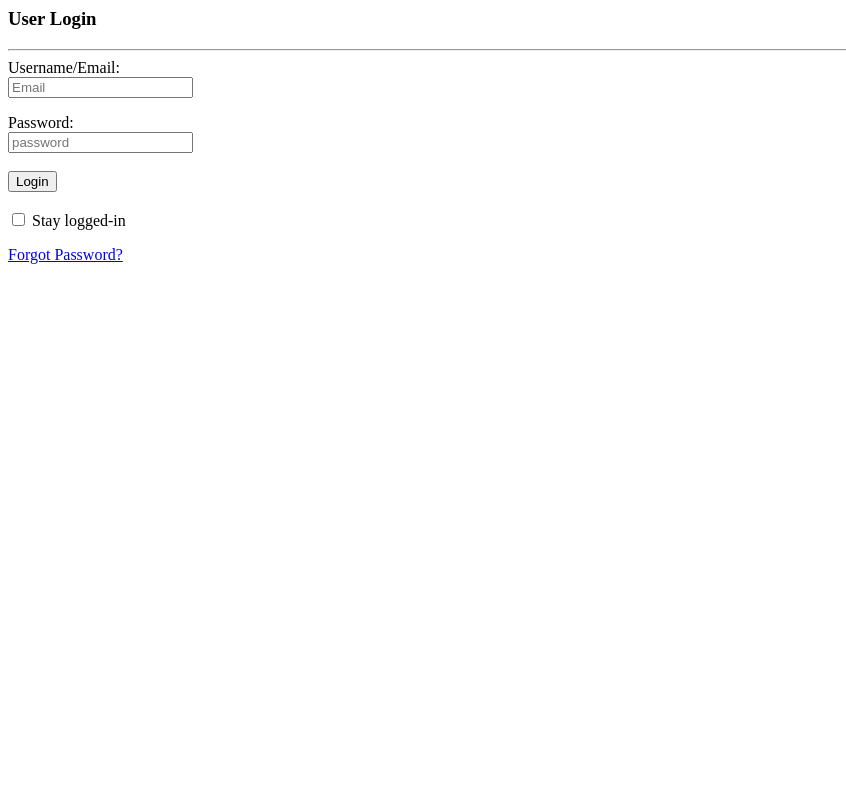
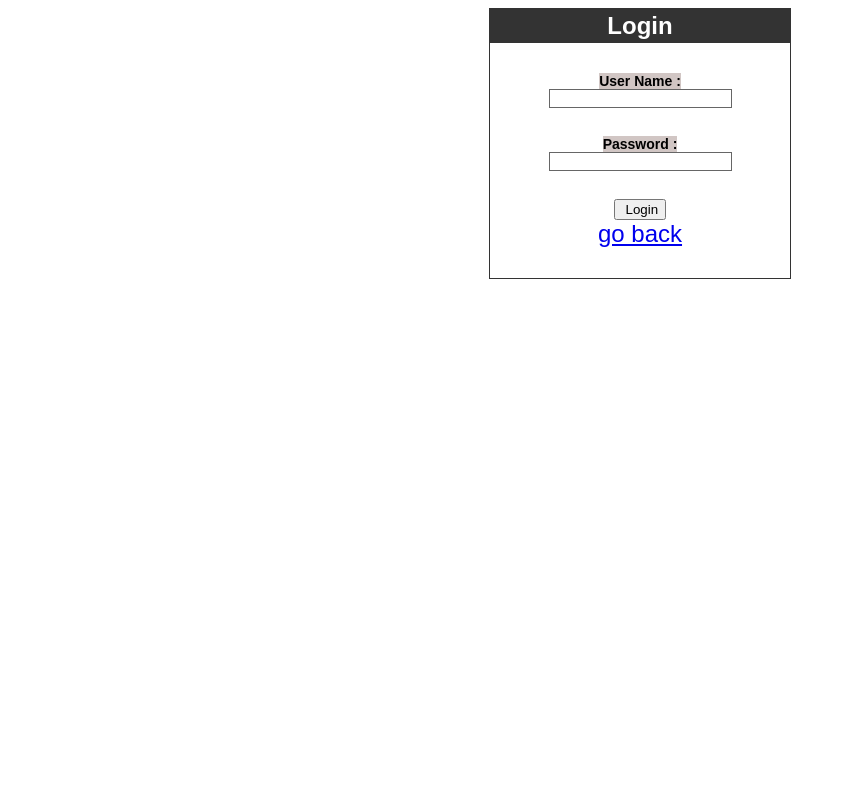
Before and after one commit to elmobai/Teamprojectgroupi, a PHP site: page /login.php in a window 1280 px wide. Shown: the whole page, without its empty margins (0-846 px from the left). Run offline with PHP 8.4, Linux system fonts and the light colour scheme; data that the repository does not hold is empty.

Commit message:
initial commit

```diff
--- a/login.php
+++ b/login.php
@@ -1,64 +1,80 @@
 <?php
-  include_once 'dbconnect.php';
-session_start();
+   include("dbconnect.php");
+   session_start();
 
+   if($_SERVER["REQUEST_METHOD"] == "POST") {
+      // username and password sent from form
 
-   if(isset($_SESSION['user'])!="")
-{
- echo "<script>alert('You are already logged in');</script>";
- header( 'Location: index.php');
-}
+      //$myusername = mysqli_real_escape_string($db,$_POST['username']);
+      //$mypassword = mysqli_real_escape_string($db,$_POST['password']);
 
-if(isset($_POST['btn-login']))
-{
- $username = mysql_real_escape_string($_POST['username']);
- $password = mysql_real_escape_string($_POST['password']);
- $res=mysql_query("SELECT * FROM user WHERE username='$username'");
- $row=mysql_fetch_array($res);
+      $sql = "SELECT id FROM admin WHERE username = '$myusername' and passcode = '$mypassword'";
+     // $result = mysqli_query($db,$sql);
+    //  $row = mysqli_fetch_array($result,MYSQLI_ASSOC);
+      $active = $row['active'];
 
- if($row['password']==md5($password))
- {
-  $_SESSION['user'] = $row['username'];
+      $count = mysqli_num_rows($result);
 
-  header( 'Location: /index.php');
-  echo "<script type='text/javascript'>alert('You have now logged-in.');</script>";
- }
- else
- {
-  ?>
-        <script>alert('Wrong details entered, please try again.');</script>
- echo "<script>window.location = 'login.php';</script>";
+      // If result matched $myusername and $mypassword, table row must be 1 row
+
+      if($count == 1) {
+         session_register("myusername");
+         $_SESSION['login_user'] = $myusername;
+
+         header("location: welcome.php");
+      }else {
+         $error = "Your Login Name or Password is invalid";
+      }
+   }
 ?>
-<?php
- }
-}
+<html>
 
-?>
-<div class="mdl-grid">
-    <div class="mdl-cell mdl-cell--4-col"></div>
-    <div class="mdl-cell mdl-cell--4-col mdl-shadow--2dp">
-      <section class="login-register">
- <h3>User Login</h3>
-        <hr/>
+   <head>
+      <title>Login Page</title>
 
-        <!-- login form start -->
-        <form id="loginform" action="" method="post">
-          <!-- row 1 -->
-          <label for="username">Username/Email:</label><br/>
-          <input type="text" name="email" class="required" "mdl-textfield__input" placeholder="Email"/></p>
+      <style type = "text/css">
+         body {
+            font-family:Arial, Helvetica, sans-serif;
+            font-size:24px;
+            background-color:#0000;
+         }
 
-          <!-- row 2 -->
-          <label for="password">Password:</label><br/>
-          <input type="password" name="password" class="required" "mdl-textfield__input" placeholder="password" /></br></br>
+         label {
+            font-weight:bold;
+            width:100px;
+            font-size:14px;
+            background-color: #D1C6C4;
+         }
 
-          <!-- row 3 -->
-          <button type="submit" name="btn-login" class="mdl-button mdl-js-button mdl-button--raised mdl-button--colored">Login</button></br></br>
+         .box {
+            border:#666666 solid 1px;
+         }
+      </style>
 
-          <label for="remember" class="mdl-checkbox mdl-js-checkbox mdl-js-ripple-effect">
-              <input type="checkbox" value="remember" id="remember" class="mdl-checkbox__input">
-              <span class="mdl-checkbox__label">Stay logged-in</span>
-          </label></p>
+   </head>
 
-          <p><a href="forget.php" onclick="forget.php" id="forget">Forgot Password?</a></p>
+   <body bgcolor = "#FFFFFF">
 
-        </form>
+      <div align = "center" margin-top:"30px;">
+         <div style = "width:300px; border: solid 1px #333333; " align = "left;" margin-top:"30px;">
+            <div style = "background-color:#333333; color:#FFFFFF; padding:3px;"><b>Login</b></div>
+
+            <div style = "margin:30px">
+
+               <form action = "" method = "post">
+                  <label>User Name  :</label><input type = "text" name = "Username" class = "box"/><br /><br />
+                  <label>Password  :</label><input type = "password" name = "password" class = "box" /><br/><br />
+                  <input type = "submit" value = " Login"/><br />
+                  <a href="#" class="home_btn" onclick="location.reload();location.href='index.html'">go back</a>
+               </form>
+
+               <div style = "font-size:11px; color:#cc0000; margin-top:10px"><?php echo $error; ?></div>
+
+            </div>
+
+         </div>
+
+      </div>
+
+   </body>
+</html>
```
